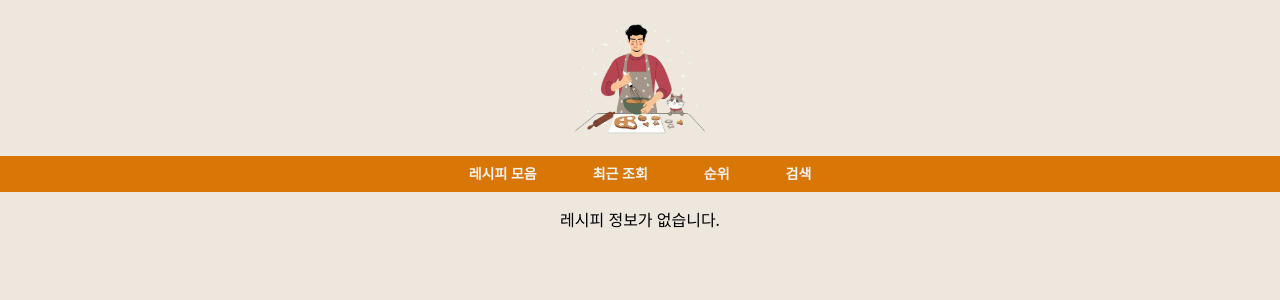
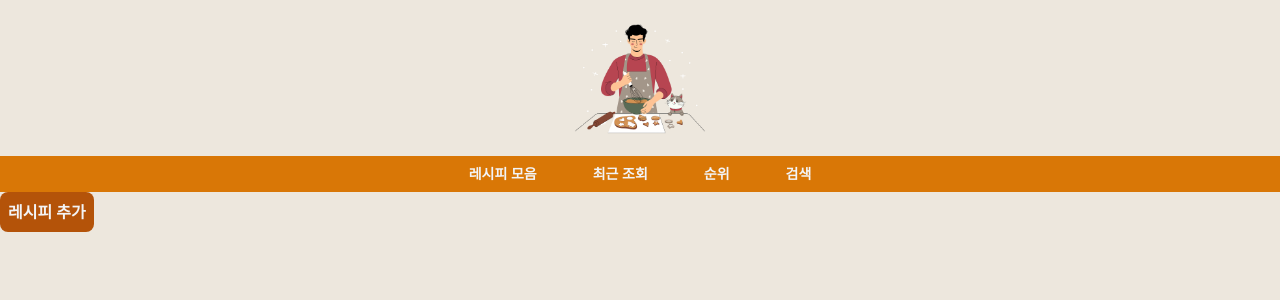
Before and after one commit to Annyunghe/portfolio, a React (Vite) app: page / in a window 1280 px wide. Shown: the top 300 px of the page. Built offline with nearby package versions, Linux system fonts and the light colour scheme.

Commit message:
Add files via upload
레시피 추가 모달 작성 진행중

```diff
--- a/src/App.jsx
+++ b/src/App.jsx
@@ -4,6 +4,12 @@ import mainImage from "./assets/요리.png";
 import Recipe from "./components/Recipe.jsx";
 
 function App() {
+  const [recipes,addRecipe] = useState([]);
+
+  function handleRecipe(newRecipe) {
+    addRecipe(...recipes,newRecipe);
+  }
+
   return (
     <>
       <div className="w-52 h-full mx-auto">
@@ -15,7 +21,7 @@ function App() {
       </div>
 
       <Header />
-      <Recipe />
+      <Recipe onClick={handleRecipe} recipes={recipes}/>
     </>
   );
 }
--- a/src/components/Recipe.jsx
+++ b/src/components/Recipe.jsx
@@ -1,14 +1,24 @@
-export default function Recipe({ recipe }) {
+export default function Recipe({ onClick, recipes }) {
   return (
     <div className="container mx-auto">
-      {recipe ? (
-        <>
-          <h2>{recipe.title}</h2>
-          <h2>재료</h2>{" "}
-        </>
+      {recipes ? (
+        recipes.map((recipe, index) => {
+          return (
+            <React.Fragment key={index}>
+              <h2>{recipe.title}</h2>
+              <h2>재료</h2>
+            </React.Fragment>
+          );
+        })
       ) : (
         <p className="text-center mt-4">레시피 정보가 없습니다.</p>
       )}
+      <button
+        className="bg-amber-700 p-2 font-bold text-gray-100 hover:bg-amber-800 rounded-lg"
+        onClick={onClick}
+      >
+        레시피 추가
+      </button>
     </div>
   );
 }
--- /dev/null
+++ b/src/components/RecipeModal.jsx
@@ -0,0 +1,31 @@
+import { useState } from "react";
+
+const RecipeModal = ({ isOpen, onAddRecipe }) => {
+  const [title, setTitle] = useState("");
+  const [image, setImage] = useState("");
+  const [ingredients, setIngredients] = useState("");
+  const [method, setMethod] = useState("");
+
+  const handleSubmit = (e) => {
+    e.preventDefault();
+
+    const newRecipe={
+        title,
+        image,
+        ingredients:ingredients.split(',').map(ingredient=>ingredient.trim()),
+        method
+    }
+
+    onAddRecipe(newRecipe);
+
+    setTitle('');
+    setImage('');
+    setIngredients('');
+    setMethod('');
+  };
+
+  <form onSubmit="">
+    <label>레시피 추가</label>
+    <input type="text" />
+  </form>;
+};
```
